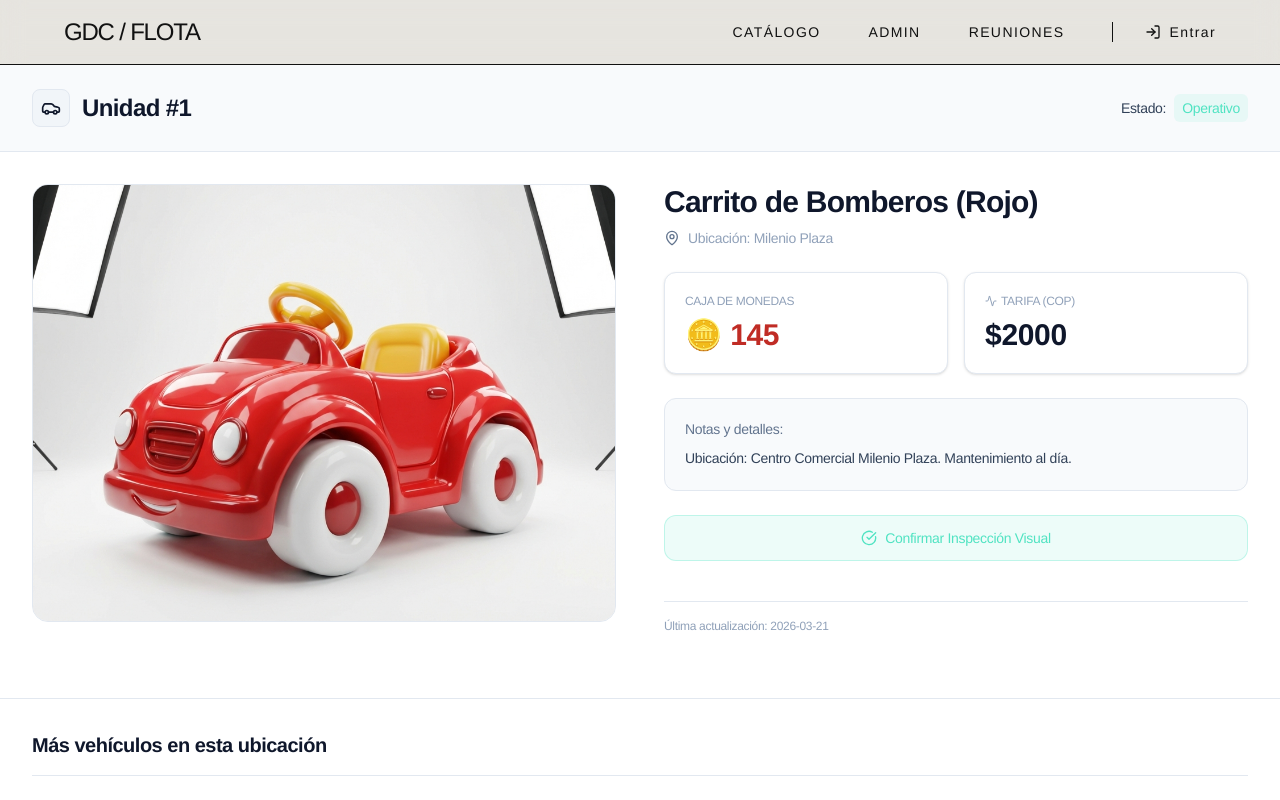
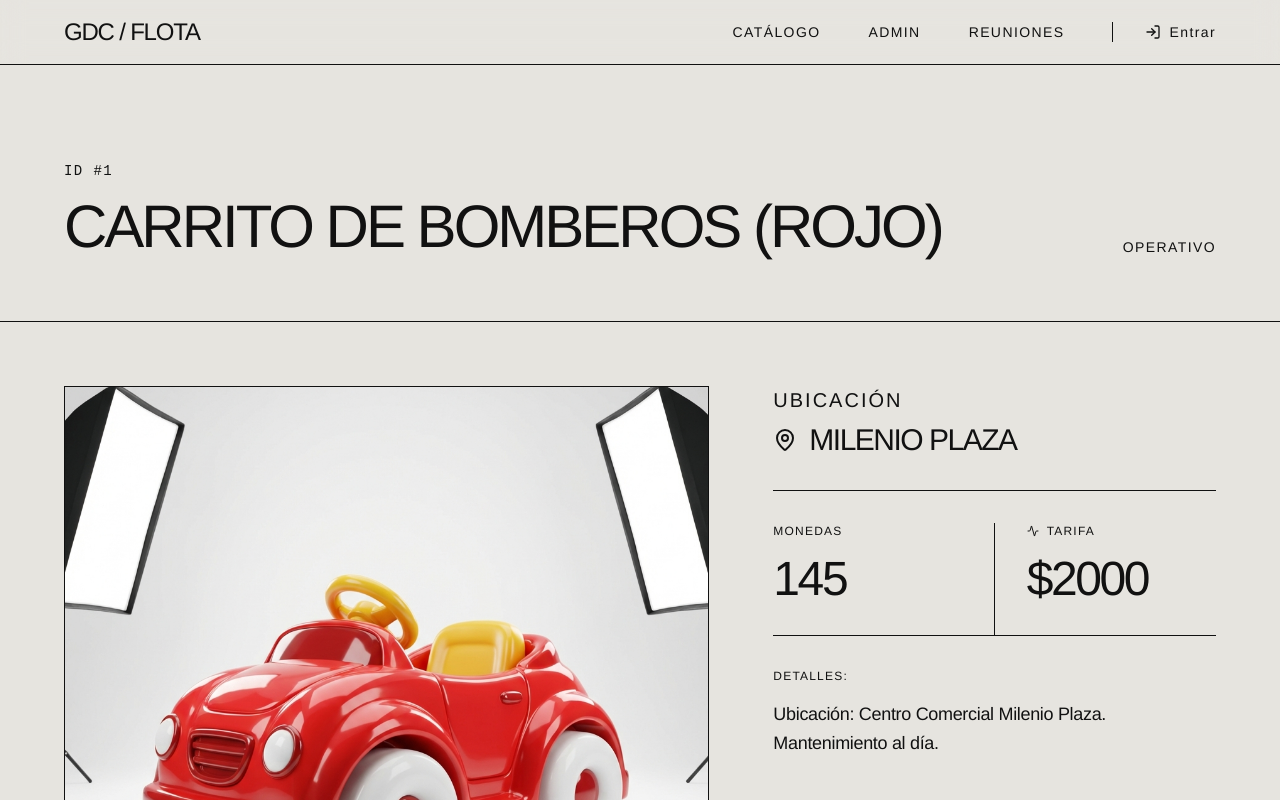
Before and after one commit to lyffseba/gestion-de-carritos, a Next.js app: page /product/1 in a window 1280 px wide. Shown: the top 800 px of the page. Built offline with nearby package versions, Linux system fonts and the light colour scheme; no server answers.

Commit message:
style(design): finish adapting product details to brutalist layout

```diff
--- a/src/app/product/[id]/page.tsx
+++ b/src/app/product/[id]/page.tsx
@@ -1,7 +1,7 @@
 import Image from 'next/image';
 import { notFound } from 'next/navigation';
 import { MOCK_PRODUCTS } from '@/lib/mockData';
-import { AlertTriangle, MapPin, Activity, CheckCircle, Car } from 'lucide-react';
+import { AlertTriangle, MapPin, Activity, CheckCircle } from 'lucide-react';
 import { ProductGrid } from '@/components/ui/ProductGrid';
 
 export function generateStaticParams() {
@@ -26,88 +26,91 @@ export default async function NodeDetailsPage({ params }: { params: Promise<{ id
   const shortId = node.id.slice(0, 6).toUpperCase();
 
   return (
-    <div className="font-sans text-slate-700 min-h-screen pb-20 bg-white">
+    <div className="font-sans min-h-screen bg-obys-bg text-obys-text">
 
       {/* Node Header */}
-      <div className="border-b border-slate-200 bg-slate-50 py-6">
-        <div className="max-w-7xl mx-auto px-4 sm:px-6 lg:px-8 flex justify-between items-center">
-          <div className="flex items-center gap-3">
-            <div className="bg-slate-100 p-2 rounded-lg border border-slate-200">
-              <Car className="text-slate-900 w-5 h-5" />
+      <div className="border-b border-obys-border pt-16 pb-12 md:pt-24 md:pb-16">
+        <div className="max-w-[90%] mx-auto flex flex-col md:flex-row justify-between items-start md:items-end gap-8">
+          <div>
+            <div className="font-mono text-obys-text/60 text-sm tracking-widest uppercase mb-4">
+              ID #{shortId}
             </div>
-            <h1 className="text-slate-900 font-bold tracking-tight text-xl md:text-2xl">
-              Unidad #{shortId}
+            <h1 className="text-4xl md:text-6xl font-medium tracking-tighter uppercase leading-none text-obys-text">
+              {node.name}
             </h1>
           </div>
-          <div className="text-sm font-medium flex items-center gap-2">
-            Estado: <span className={`px-2 py-1 rounded-md ${isOperativo ? 'text-[#50e3c2] bg-[#50e3c2]/10' : 'text-[#f5a623] bg-[#f5a623]/10'}`}>
+          <div className="flex items-center gap-3">
+            <span className={`w-3 h-3 rounded-full ${isOperativo ? 'bg-obys-text' : 'bg-obys-accent'}`}></span>
+            <span className="text-sm font-medium uppercase tracking-widest">
               {node.status || 'Desconocido'}
             </span>
           </div>
         </div>
       </div>
 
-      <div className="max-w-7xl mx-auto px-4 py-8 sm:px-6 lg:px-8">
-        <div className="grid grid-cols-1 lg:grid-cols-2 gap-8 lg:gap-12">
+      <div className="max-w-[90%] mx-auto py-16">
+        <div className="grid grid-cols-1 lg:grid-cols-12 gap-16">
 
           {/* Feed Display (Image) */}
-          <div className="relative aspect-[4/3] w-full overflow-hidden bg-slate-50 border border-slate-200 rounded-2xl group">
+          <div className="lg:col-span-7">
+            <div className="relative aspect-square w-full border border-obys-border bg-obys-bg/50">
               <Image
                 src={node.imageUrl}
                 alt={node.name}
                 fill
-              className="object-cover object-center group-hover:scale-105 transition-transform duration-700"
+                className="object-cover object-center"
                 priority
               />
             </div>
+          </div>
 
           {/* Node Diagnostics */}
-          <div className="flex flex-col gap-6">
-            <div>
-              <h2 className="text-3xl font-bold text-slate-900 tracking-tight mb-2">{node.name}</h2>
-              <p className="text-sm text-slate-400 flex items-center gap-2">
-                <MapPin className="w-4 h-4 text-slate-500" /> Ubicación: {node.category}
+          <div className="lg:col-span-5 flex flex-col">
+            <div className="border-b border-obys-border pb-8 mb-8">
+              <h2 className="text-xl font-medium uppercase tracking-widest text-obys-text/60 mb-2">Ubicación</h2>
+              <p className="text-2xl md:text-3xl font-medium tracking-tighter uppercase text-obys-text flex items-center gap-3">
+                <MapPin className="w-6 h-6" /> {node.category}
               </p>
             </div>
 
-            <div className="grid grid-cols-2 gap-4">
-              <div className="bg-white shadow-sm border border-slate-200 p-5 rounded-xl">
-                <p className="text-xs text-slate-400 mb-2 font-medium">
-                  CAJA DE MONEDAS
+            <div className="grid grid-cols-2 border-b border-obys-border mb-8">
+              <div className="border-r border-obys-border pr-8 pb-8">
+                <p className="text-xs text-obys-text/60 mb-4 font-medium uppercase tracking-widest">
+                  Monedas
                 </p>
-                <p className="text-3xl font-bold text-brand-secondary">
-                  🪙 {node.coins || 0}
+                <p className="text-4xl md:text-5xl font-medium tracking-tighter text-obys-text">
+                  {node.coins || 0}
                 </p>
               </div>
-              <div className="bg-white shadow-sm border border-slate-200 p-5 rounded-xl">
-                <p className="text-xs text-slate-400 mb-2 font-medium flex items-center gap-1">
-                  <Activity className="w-3 h-3" /> TARIFA (COP)
+              <div className="pl-8 pb-8">
+                <p className="text-xs text-obys-text/60 mb-4 font-medium uppercase tracking-widest flex items-center gap-2">
+                  <Activity className="w-3 h-3" /> Tarifa
                 </p>
-                <p className="text-3xl font-bold text-slate-900">
+                <p className="text-4xl md:text-5xl font-medium tracking-tighter text-obys-text">
                   ${node.price}
                 </p>
               </div>
             </div>
 
-            <div className="bg-slate-50 border border-slate-200 p-5 rounded-xl text-sm">
-              <p className="text-slate-500 mb-2 font-medium">Notas y detalles:</p>
-              <p className="text-slate-700 leading-relaxed">
+            <div className="mb-12">
+              <p className="text-xs text-obys-text/60 mb-4 font-medium uppercase tracking-widest">Detalles:</p>
+              <p className="text-lg font-medium leading-relaxed text-obys-text">
                 {node.description}
               </p>
             </div>
 
-            <div className="flex flex-col gap-3">
-              <button className={`w-full py-3 rounded-xl border text-sm font-medium flex justify-center items-center gap-2 transition-colors ${
+            <div className="mt-auto">
+              <button className={`w-full py-5 border text-sm font-medium uppercase tracking-widest flex justify-center items-center gap-3 transition-colors ${
                 isOperativo
-                  ? 'bg-[#50e3c2]/10 border-[#50e3c2]/30 text-[#50e3c2] hover:bg-[#50e3c2] hover:text-black'
-                  : 'bg-[#f5a623]/10 border-[#f5a623]/30 text-[#f5a623] hover:bg-[#f5a623] hover:text-black'
+                  ? 'border-obys-border hover:bg-obys-text hover:text-obys-bg'
+                  : 'bg-obys-accent text-obys-bg border-obys-accent hover:bg-obys-text hover:text-obys-bg hover:border-obys-text'
               }`}>
-                {isOperativo ? <><CheckCircle className="w-4 h-4"/> Confirmar Inspección Visual</> : <><AlertTriangle className="w-4 h-4"/> Reportar Mantenimiento</>}
+                {isOperativo ? <><CheckCircle className="w-5 h-5"/> Inspección Visual</> : <><AlertTriangle className="w-5 h-5"/> Mantenimiento</>}
               </button>
             </div>
 
-            <div className="mt-4 pt-4 border-t border-slate-200 text-xs text-slate-400 flex flex-col gap-1.5">
-              <p>Última actualización: {new Date().toISOString().split('T')[0]}</p>
+            <div className="mt-6 text-xs font-mono text-obys-text/40 tracking-widest uppercase">
+              Actualizado: {new Date().toISOString().split('T')[0]}
             </div>
           </div>
         </div>
@@ -115,8 +118,10 @@ export default async function NodeDetailsPage({ params }: { params: Promise<{ id
 
       {/* Related Nodes */}
       {relatedNodes.length > 0 && (
-        <div className="max-w-7xl mx-auto px-4 py-8 sm:px-6 lg:px-8 mt-8 border-t border-slate-200">
+        <div className="border-t border-obys-border">
+          <div className="max-w-[90%] mx-auto py-24">
             <ProductGrid title="Más vehículos en esta ubicación" products={relatedNodes} />
+          </div>
         </div>
       )}
     </div>
--- a/src/components/layout/Header.tsx
+++ b/src/components/layout/Header.tsx
@@ -34,7 +34,7 @@ export default function Header() {
                       alt="Avatar"
                       width={24}
                       height={24}
-                      className="rounded-full grayscale"
+                      className="rounded-full"
                     />
                   )}
                   <span className="truncate max-w-[100px] text-obys-text">
@@ -56,7 +56,7 @@ export default function Header() {
 
           <button onClick={() => setIsMobileMenuOpen(true)} className="md:hidden text-obys-text flex items-center gap-4">
             {session?.user?.image && (
-              <Image src={session.user.image} alt="Avatar" width={28} height={28} className="rounded-full grayscale" />
+              <Image src={session.user.image} alt="Avatar" width={28} height={28} className="rounded-full" />
             )}
             <Menu className="w-8 h-8" />
           </button>
--- a/src/components/ui/ProductCard.tsx
+++ b/src/components/ui/ProductCard.tsx
@@ -13,7 +13,7 @@ export function ProductCard({ product }: { product: Product }) {
     <div className="group flex flex-col border border-obys-border p-6 hover:bg-black/5 transition-all duration-300 font-sans h-full">
 
       {/* Visual Telemetry */}
-      <Link href={`/product/${product.id}`} className="block relative aspect-square bg-obys-bg/50 border border-obys-border mb-8 overflow-hidden grayscale group-hover:grayscale-0 transition-all duration-700">
+      <Link href={`/product/${product.id}`} className="block relative aspect-square bg-obys-bg/50 border border-obys-border mb-8 overflow-hidden transition-all duration-700">
         {!isOperativo && (
           <div className="absolute top-4 left-4 z-20 bg-obys-accent text-obys-bg text-xs font-medium uppercase tracking-widest px-3 py-1">
             Mantenimiento
```
Lines whose indentation alone changed are shown as unchanged.
